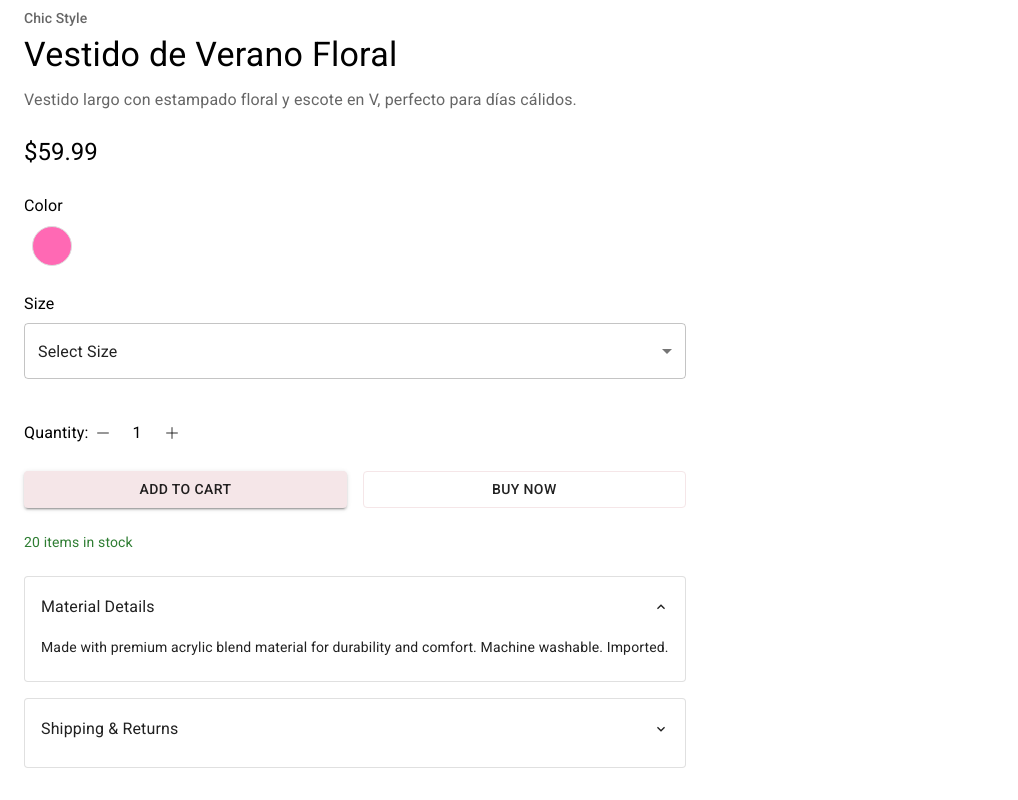
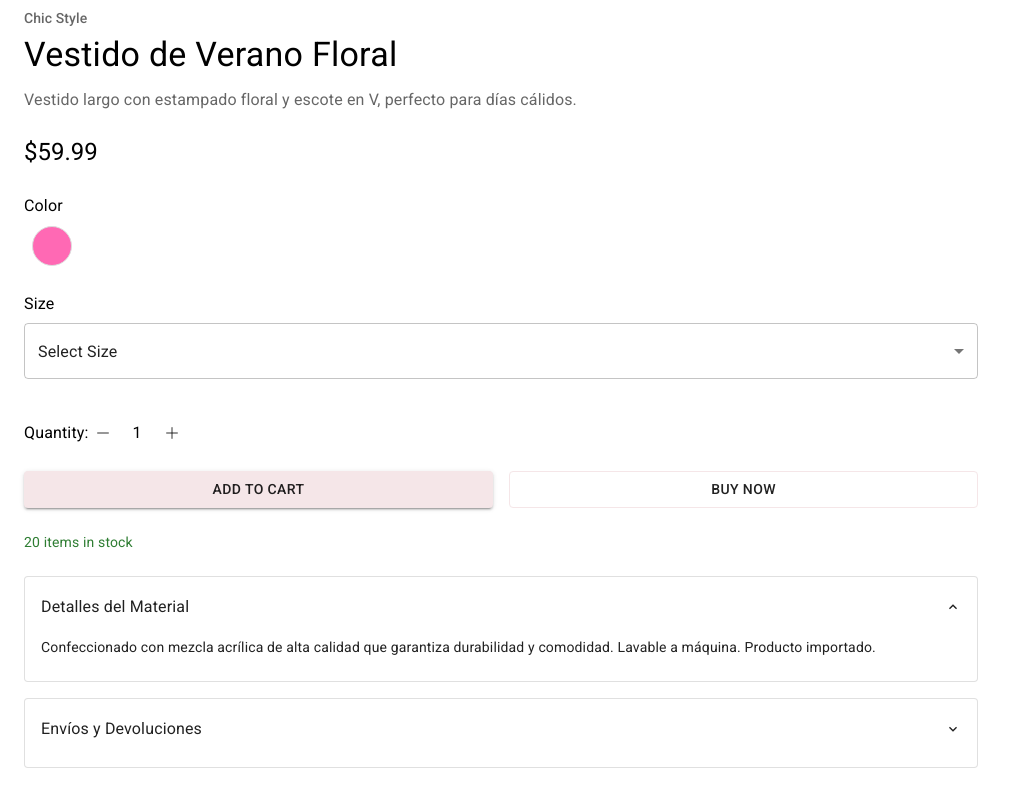
Before and after one commit to niclovich/mitienda-app, a React (Vite) app: page /item/1 in a window 1280 px wide. Shown: the part 779-1579 px from the top of the page, without its empty margins (0-1018 px from the left). Built offline with nearby package versions, Linux system fonts and the light colour scheme; a web font is replaced by a local one.

Commit message:
Actualizaicon

```diff
--- a/src/components/ItemDetail.jsx
+++ b/src/components/ItemDetail.jsx
@@ -190,13 +190,13 @@ const ItemDetail = ({product}) => {
               onClick={() => handleSectionToggle("material")}
             >
               <Box sx={{ display: "flex", justifyContent: "space-between", alignItems: "center" }}>
-                <Typography variant="subtitle1">Material Details</Typography>
+                <Typography variant="subtitle1">Detalles del Material</Typography>
                 {expandedSection === "material" ? <MdExpandLess /> : <MdExpandMore />}
               </Box>
               <Collapse in={expandedSection === "material"}>
                 <Typography variant="body2" sx={{ mt: 2 }}>
-                  Made with premium acrylic blend material for durability and comfort.
-                  Machine washable. Imported.
+                  Confeccionado con mezcla acrílica de alta calidad que garantiza durabilidad y comodidad.
+                  Lavable a máquina. Producto importado.
                 </Typography>
               </Collapse>
             </CardContent>
@@ -208,17 +208,18 @@ const ItemDetail = ({product}) => {
               onClick={() => handleSectionToggle("shipping")}
             >
               <Box sx={{ display: "flex", justifyContent: "space-between", alignItems: "center" }}>
-                <Typography variant="subtitle1">Shipping & Returns</Typography>
+                <Typography variant="subtitle1">Envíos y Devoluciones</Typography>
                 {expandedSection === "shipping" ? <MdExpandLess /> : <MdExpandMore />}
               </Box>
               <Collapse in={expandedSection === "shipping"}>
                 <Typography variant="body2" sx={{ mt: 2 }}>
-                  Free shipping on orders over $100. 30-day return policy.
-                  See our return policy for more details.
+                  Envío gratuito en compras superiores a $100. Política de devolución de 30 días.
+                  Consultá nuestra política de devoluciones para más información.
                 </Typography>
               </Collapse>
             </CardContent>
           </Card>
+
         </Grid>
       </Grid>
     </Container>
```
